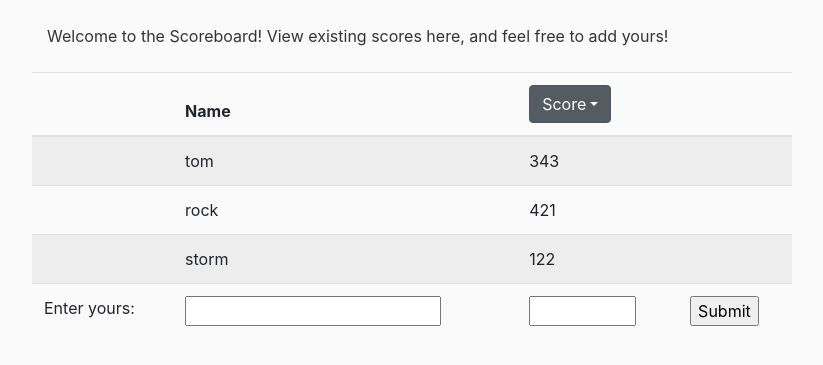
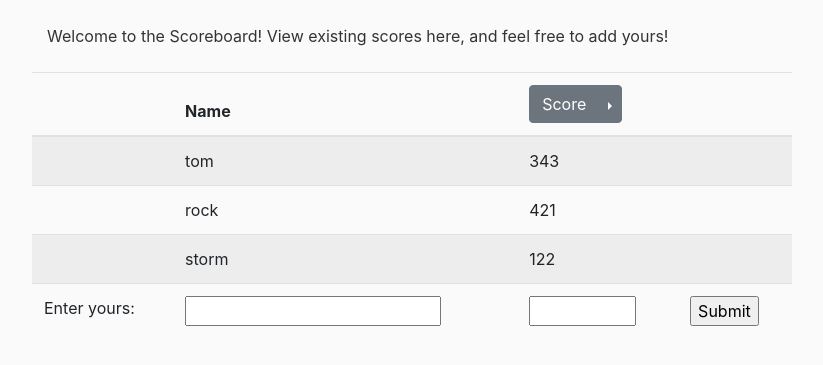
Before and after one commit to Vidha3/Scoreboard, a Flask app: page / in a window 1280 px wide. Shown: the part 56-421 px from the top of the page, without its empty margins (228-1051 px from the left). Run offline with Flask 2, Linux system fonts and the light colour scheme; some libraries are stand-ins or nearby versions.

Commit message:
dropright menu, html cleanup

```diff
--- a/score_board/__init__.py
+++ b/score_board/__init__.py
@@ -1,6 +1,3 @@
-# # from flask import Flask
-# from score_board import routes
-#
-# # To avoid circular imports
+# Instantiate scoreboard here, use this object for a full session
 from score_board.src.scoreboard import Scoreboard
 sb = Scoreboard()
--- a/score_board/forms.py
+++ b/score_board/forms.py
@@ -7,8 +7,3 @@ class DataForm(FlaskForm):
     name = StringField('Name', validators=[DataRequired(), Length(min=1, max=30)])
     score = IntegerField('Score', validators=[DataRequired(), NumberRange(min=0, max=1000)])
     submit = SubmitField('Submit your score')
-
-
-class OrderForm(FlaskForm):
-    order = SelectField('Score', choices=[('inorder', 'In Order'), ('ascend', 'Ascending'), ('descend', 'Descending')],
-                        default='inorder')
--- a/score_board/run.py
+++ b/score_board/run.py
@@ -12,8 +12,8 @@ from score_board import sb
 
 app = Flask(__name__)
 app.config['SECRET_KEY'] = '8815976dfb4c5e3a124ce3cdcae89812'
-app.jinja_env.auto_reload = True
-app.config['TEMPLATES_AUTO_RELOAD'] = True
+# app.jinja_env.auto_reload = True
+# app.config['TEMPLATES_AUTO_RELOAD'] = True
 
 
 @app.route('/')
--- a/score_board/src/scoreboard.py
+++ b/score_board/src/scoreboard.py
@@ -25,6 +25,7 @@ When you are done zip up the repo or create a git bundle, whichever you prefer.
 
 class Scoreboard:
     def __init__(self):
+        # scoreboard: list of tuples with some built-in entries
         self.scoreboard = [("tom", 343), ("rock", 421), ("storm", 122)]
         self.names = set([x[0] for x in self.scoreboard])
         self.ordering = 0
--- a/score_board/templates/home.html
+++ b/score_board/templates/home.html
@@ -6,7 +6,7 @@
     <script src="https://ajax.googleapis.com/ajax/libs/jquery/2.2.4/jquery.min.js"></script>
     <script type=text/javascript>
         $(function() {
-        dropdownMenuLink
+
           $('a#in-order').bind('click', function() {
             var params = {'order': 0};
             $.getJSON('{{url_for('home')}}', params,
@@ -39,6 +39,7 @@
 
         });
 
+
     </script>
 
     <!-- Bootstrap core CSS -->
@@ -52,6 +53,7 @@
 
     .carousel .carousel-indicators .active {
     background-color: red;
+
     </style>
     <title> Scoreboard</title>
 
@@ -83,7 +85,7 @@
             {% endfor %}
             {% endif%}
             {% endwith %}
-            {% block concise_content %}
+
             Welcome to the Scoreboard! View existing scores here, and feel free to add yours!
             <br><br>
 
@@ -94,13 +96,21 @@
                         <th scope="col"></th>
                         <th scope="col">Name</th>
                         <th scope="col">
-                      <div class="dropdown show">
-                          <a class="btn btn-secondary dropdown-toggle" href="#" role="button" id="dropdownMenuLink" data-toggle="dropdown" aria-haspopup="true" aria-expanded="false">
-                          Score</a>
-                          <div class="dropdown-menu" aria-labelledby="dropdownMenuLink">
-                            <a class="dropdown-item" href="{{url_for('home')}}" id="in-order" >In order</a>
-                            <a class="dropdown-item" href="{{url_for('home')}}" id="ascend" >Ascending</a>
-                            <a class="dropdown-item" href="{{url_for('home')}}" id="descend" >Descending</a>
+                            <div class="btn-group dropright">
+                                <button type="button" class="btn btn-secondary">
+                                    Score
+                                </button>
+                                <button type="button" class="btn btn-secondary dropdown-toggle dropdown-toggle-split"
+                                        data-toggle="dropdown" aria-haspopup="true" aria-expanded="false">
+                                    <span class="sr-only">Toggle Dropright</span>
+                                </button>
+                                <div class="dropdown-menu">
+                                    <!--<button class="btn btn-secondary dropdown-toggle" type="button" id="dropdownMenuButton" data-toggle="dropdown" aria-haspopup="true" aria-expanded="false">-->
+                                    <!--Score</button>-->
+                                    <!--<div class="dropdown-menu" aria-labelledby="dropdownMenuButton">-->
+                                    <a class="dropdown-item" href="{{url_for('home')}}" id="in-order">Original Order</a>
+                                    <a class="dropdown-item" href="{{url_for('home')}}" id="ascend">Ascending</a>
+                                    <a class="dropdown-item" href="{{url_for('home')}}" id="descend">Descending</a>
                                 </div>
                             </div>
                         </th>
@@ -110,36 +120,32 @@
                     <tbody>
                     {% for name,score in scores.score_table %}
                     <tr>
-                    <td></td> <td>{{name}}</td> <td>{{score}}</td> <td></td>
+                        <td></td>
+                        <td>{{name}}</td>
+                        <td>{{score}}</td>
+                        <td></td>
                     </tr>
+                    {% endfor %}
 
-              {% endfor %}
                     <td>Enter yours:</td>
                     <form class="form-inline" action="{{url_for('home')}}" method="post">
                         {{ form.hidden_tag() }}
                         <td>
                             <div class="form-group">
-                    <!--<label for="name" class="sr-only">Name</label>-->
-                    <!--<input type="name" class="form-control" id="name" placeholder="Name">-->
                                 {{ form.name }}
                             </div>
                         </td>
                         <td>
                             <div class="form-group">
-                    <!--<label for="score" class="sr-only">Score</label>-->
-                    <!--<input type="number" class="form-control" id="score" placeholder="Score">-->
                                 {{ form.score}}
                             </div>
                         </td>
-                  <!--<td><input type="submit" class="btn btn-primary mb-2" id="submit"></td>-->
                         <td><input type="submit"></td>
                     </form>
-
 
                     </tbody>
                 </table>
             </div>
-            {% endblock %}
         </div>
         <div class="col-md-2"></div>
     </div>
```
Lines whose indentation alone changed are shown as unchanged.
